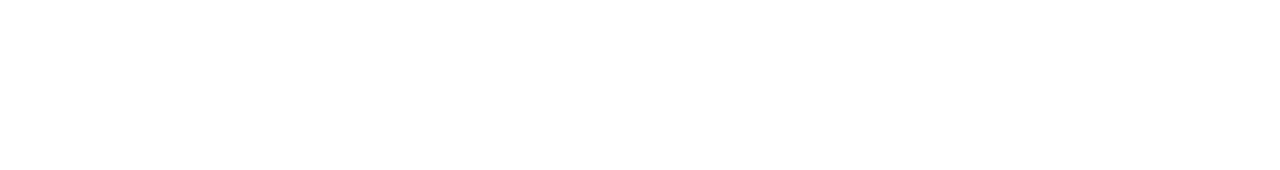
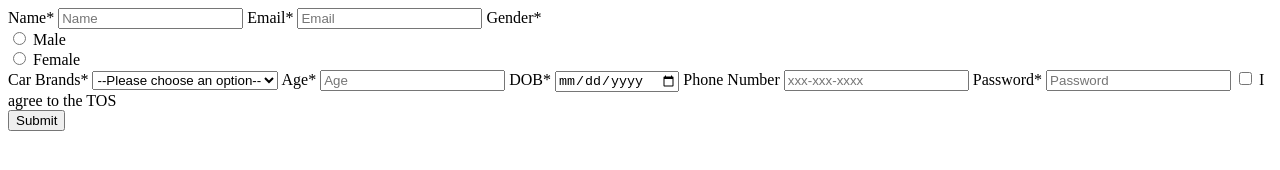
Before and after one commit to acciojob/signup-form-car-sahananaidu, a website: page main.html in a window 1280 px wide. Drawn offline with Linux system fonts and the light colour scheme.

Commit message:
created a submission

```diff
--- a/main.html
+++ b/main.html
@@ -8,6 +8,45 @@
 
 <body>
 	<!-- the entire body must be written by student -->
+	<form method="POST">
+  <label for="name">Name*</label>
+  <input type="text" id="name" name="name" placeholder="Name" required>
+
+  <label for="email">Email*</label>
+  <input type="email" id="email" name="email" placeholder="Email" required>
+
+  <label>Gender*</label><br>
+  <input type="radio" id="gender_m" name="gender" value="male" required>
+  <label for="gender_m">Male</label><br>
+  <input type="radio" id="gender_f" name="gender" value="female" required>
+  <label for="gender_f">Female</label><br>
+
+  <label for="cars">Car Brands*</label>
+  <select id="cars" name="cars" required>
+    <option value="" disabled selected>--Please choose an option--</option>
+    <option value="BMW">BMW</option>
+    <option value="Audi">Audi</option>
+    <option value="Mercedes">Mercedes</option>
+  </select>
+
+  <label for="age">Age*</label>
+  <input type="number" id="age" name="age" placeholder="Age" required>
+
+  <label for="dob">DOB*</label>
+  <input type="date" id="dob" name="dob" required>
+
+  <label for="tel">Phone Number</label>
+  <input type="tel" id="tel" name="tel" placeholder="xxx-xxx-xxxx">
+
+  <label for="password">Password*</label>
+  <input type="password" id="password" name="password" placeholder="Password" required>
+
+  <input type="checkbox" id="tos" name="tos" value="agree" required>
+  <label for="tos">I agree to the TOS</label><br>
+
+  <input type="submit" value="Submit">
+</form>
+
     <script type="text/javascript" src="./script.js">
 </script>
 
```
